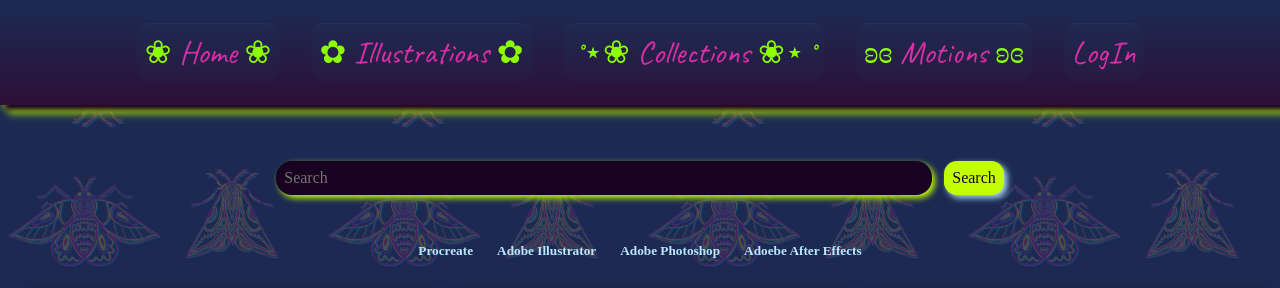
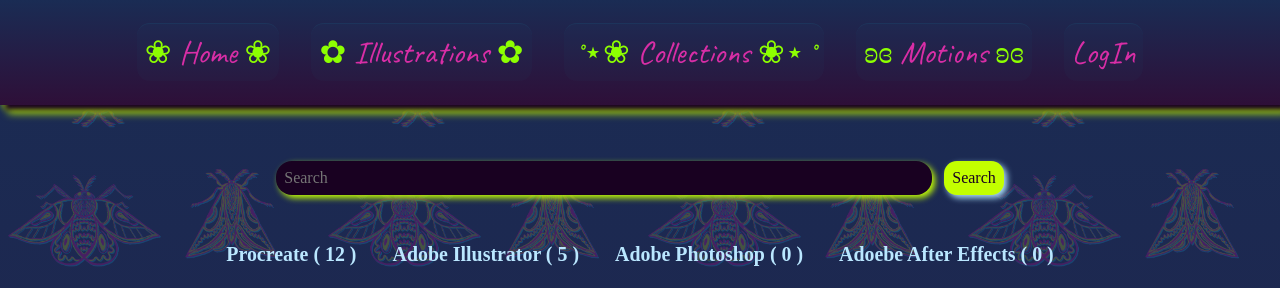
Before and after one commit to khatiainanashvili/Portfolio, a Django app: page /illustrations/ in a window 1280 px wide. Shown: the top 288 px of the page. Run offline with Django 5.2, Linux system fonts and the light colour scheme; data comes from the database, SQL or seed files in the repository; some web fonts are replaced.

Commit message:
final commit I guess

```diff
--- a/myapp/templates/myapp/illustrations_list.html
+++ b/myapp/templates/myapp/illustrations_list.html
@@ -12,7 +12,7 @@
 </form>
 <div class="tools-list">
 {% for tool in tools %}
-  <a href="{{request.path}}?query={{tool.name}}"><h5> {{ tool.name }} {{ tools.collection.count }}</h5>
+  <a href="{{request.path}}?query={{tool.name}}"><h5> {{ tool.name }} ( {{ tool.tool.count }} )</h5>
   </a>
 
 
--- a/static/styles/styles.css
+++ b/static/styles/styles.css
@@ -624,6 +624,8 @@
     display: flex;
     justify-content: center;
     gap: 1.5em;
+    font-size: 1.5rem;
+    color: #fff !important;
 
 }
 .delete-container{
```
